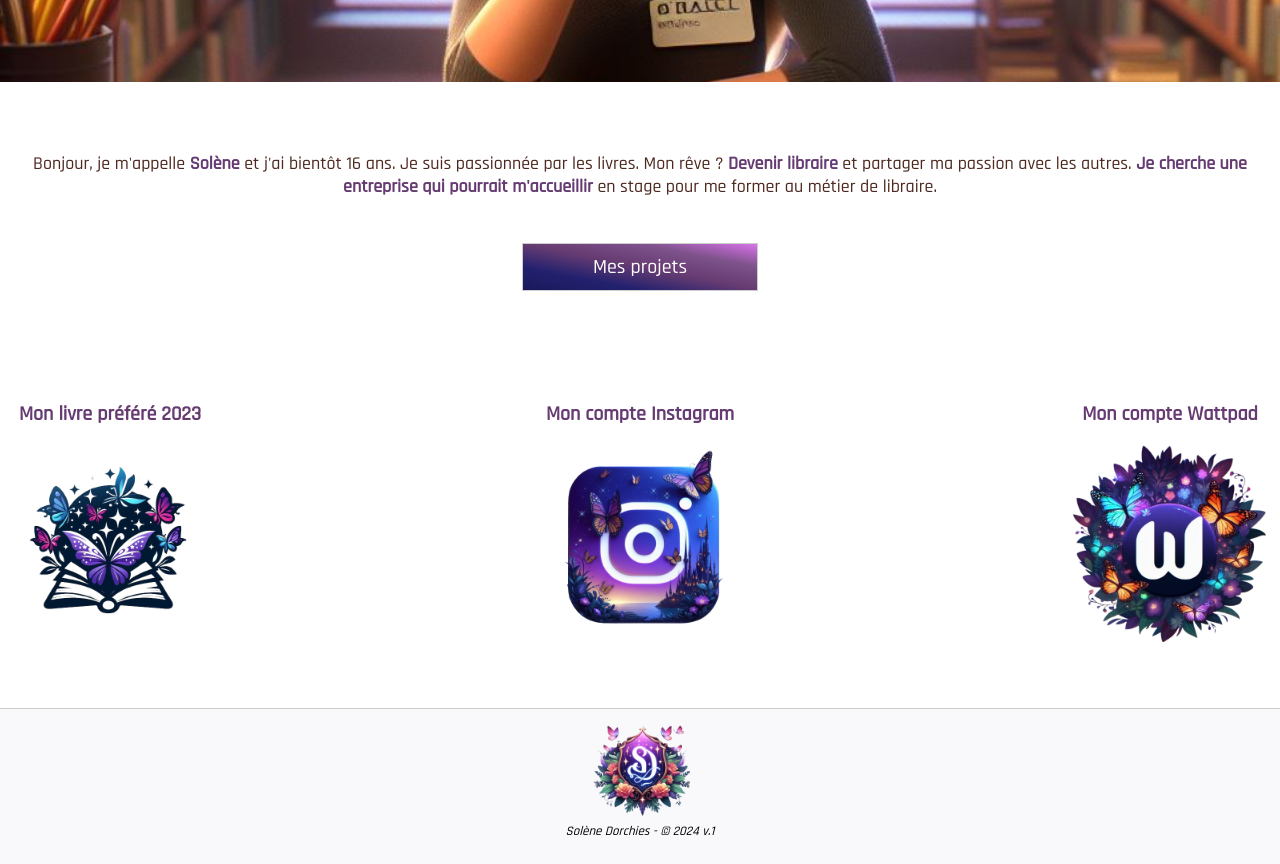
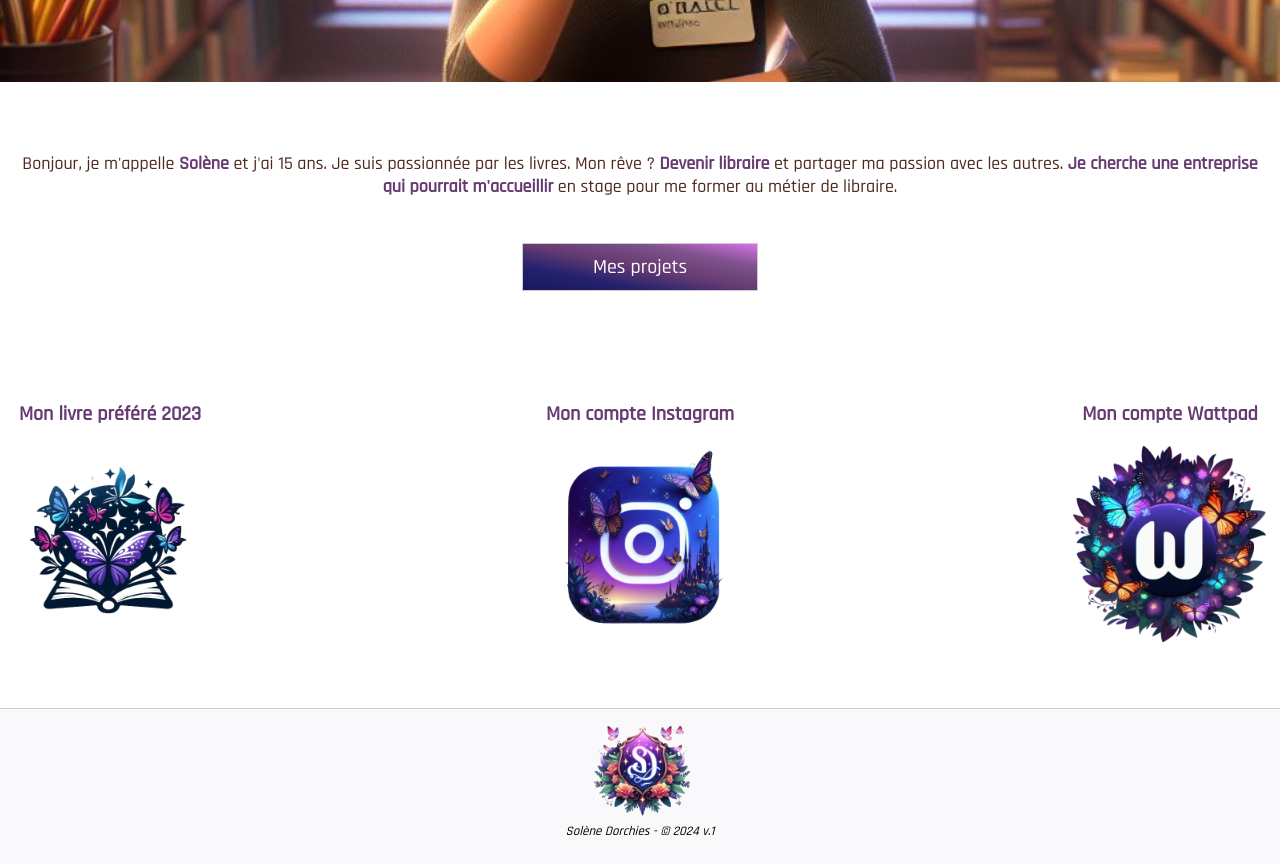
Before and after one commit to solene-dorchies/website, a React (Vite) app: page / in a window 1280 px wide. Shown: the part 1100-1964 px from the top of the page. Built offline with nearby package versions, Linux system fonts and the light colour scheme.

Commit message:
Correction

```diff
--- a/src/pages/home/index.tsx
+++ b/src/pages/home/index.tsx
@@ -24,10 +24,9 @@ export default function Home() {
       <article id="App-Home">
         <div className="presentation">
           <p>
-            Bonjour, je m'appelle <span>Solène</span> et j'ai bientôt 16 ans. Je
-            suis passionnée par les livres. Mon rêve ?{" "}
-            <span>Devenir libraire</span> et partager ma passion avec les
-            autres.{" "}
+            Bonjour, je m'appelle <span>Solène</span> et j'ai 15 ans. Je suis
+            passionnée par les livres. Mon rêve ? <span>Devenir libraire</span>{" "}
+            et partager ma passion avec les autres.{" "}
             <span>Je cherche une entreprise qui pourrait m'accueillir </span>en
             stage pour me former au métier de libraire.
           </p>
```
